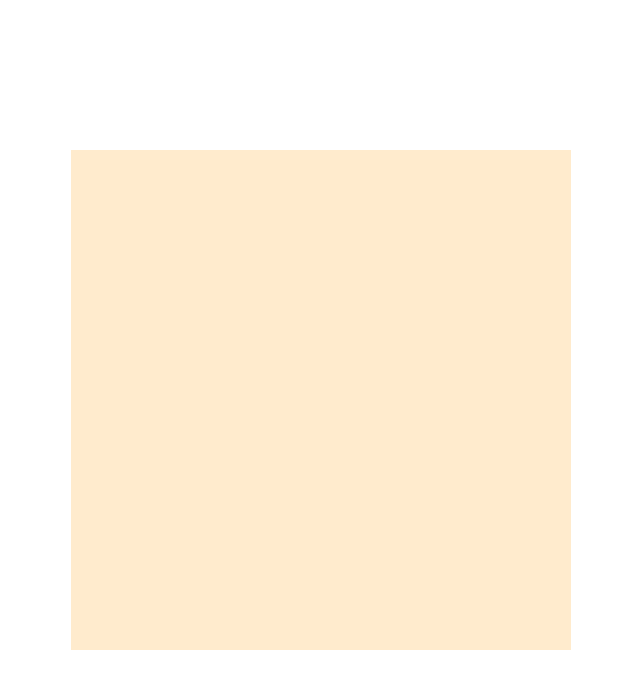
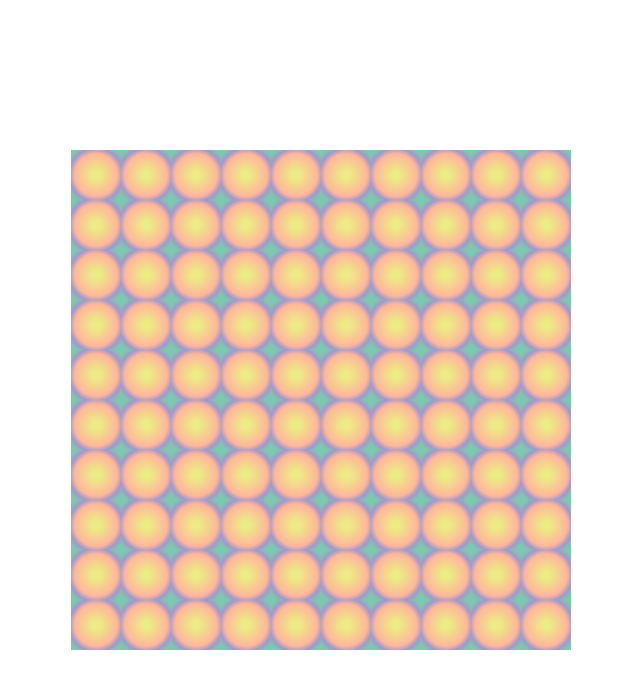
Before and after one commit to mullerow/tile-to-hide-project, a Vue app: page / in a window 1280 px wide. Shown: the top 688 px of the page, without its empty margins (69-709 px from the left). Built offline with nearby package versions, Linux system fonts and the light colour scheme.

Commit message:
chore: changed the hovereffects and overall style

```diff
--- a/src/views/HomeView.vue
+++ b/src/views/HomeView.vue
@@ -101,36 +101,38 @@ export default {
   background-color: blanchedalmond;
   _border: 2px solid black;
   text-align: center;
+  _backdrop-filter: blur(10.5px);
+  background-image: radial-gradient(#ecec84 10%, #ffb69b 60%, #a299ca, #7ccaae 90%);
 }
 
 .single-tile.hovered {
-  _background-color: goldenrod;
-  animation: rotate-tile-forward 1s forwards;
+  opacity: 0;
+  animation: rotate-tile-forward-half 0.5s ease-in-out;
 }
 .single-tile.neighbourHovered {
   _background-color: goldenrod;
-  animation: rotate-tile-forward-half 0.5s forwards;
+  animation: rotate-tile-forward-half 0.3s forwards;
 }
 
 .single-tile.leaveTile {
   _background-color: rgb(231, 200, 120);
-  animation: rotate-tile-backwards 0.5s backwards;
+  _animation: rotate-tile-backwards 0.5s backwards;
 }
 .background-container {
   position: relative;
 }
 .background-image-tiles {
-  top: -300px;
+  top: -500px;
   position: absolute;
-  width: 250px;
-  height: 190px;
-  background-color: goldenrod;
+  width: 500px;
+  height: 500px;
+  background-color: #7ccaae;
   z-index: -10;
 }
 .hidden-text {
   position: absolute;
   top: -100px;
-  right: 50px;
+  left: 350px;
   z-index: -3;
 }
 .hidden-icons {
@@ -144,23 +146,29 @@ export default {
   0% {
   }
   100% {
-    transform: rotateY(270deg);
-    border-radius: 20px;
+    _transform: rotateY(90deg);
+    opacity: 0;
+    border-radius: 25px;
   }
 }
 @keyframes rotate-tile-backwards {
   0% {
   }
   100% {
-    transform: rotateY(-90deg) scaleY(0.5);
+    _transform: rotate(-90deg);
+    opacity: 1;
+    border-radius: 25px;
   }
 }
 @keyframes rotate-tile-forward-half {
   0% {
+    opacity: 1;
+    transform: scale(1);
   }
   100% {
-    transform: rotateY(70deg) scaleY(0.5);
-    border-radius: 20px;
+    opacity: 1;
+    border-radius: 15px;
+    translate: 0px 150px;
   }
 }
 </style>
```
